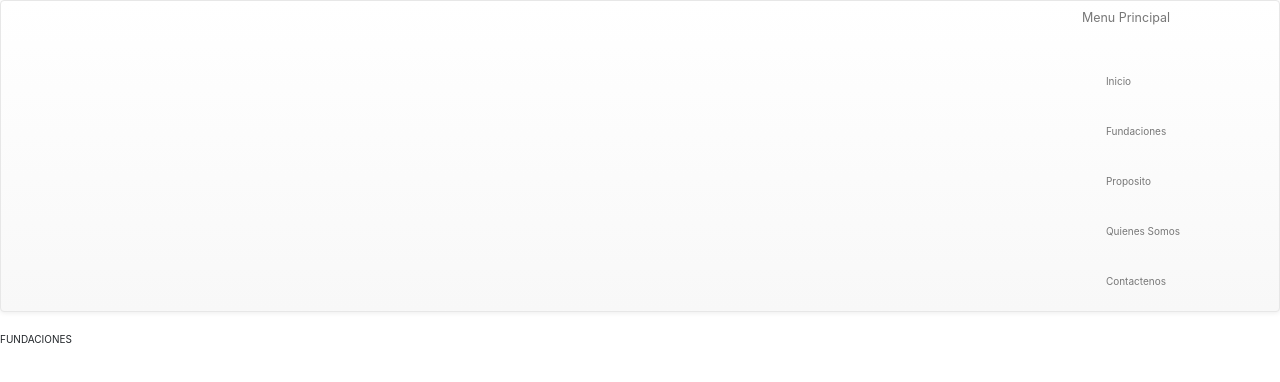
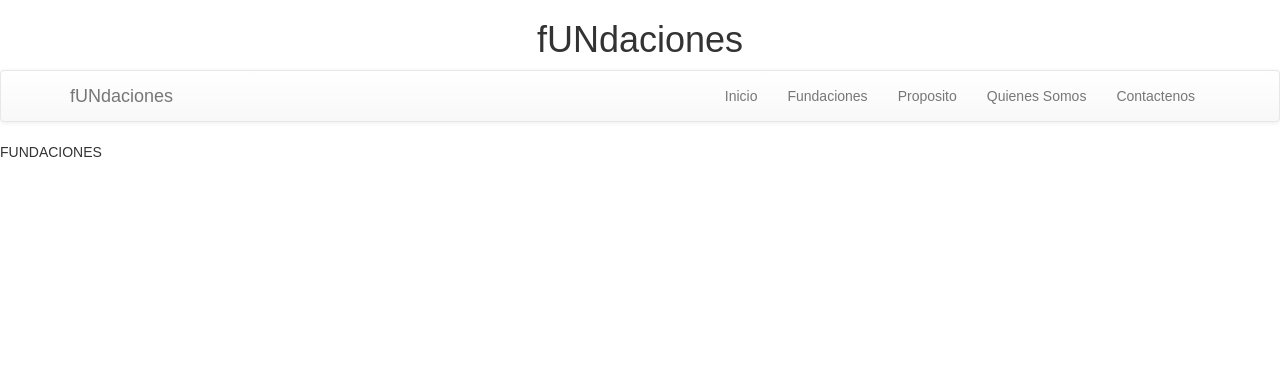
Before and after one commit to LantriAcademy/IS2_Lantri_FE, a React (Create React App) app: page /fundaciones/1 in a window 1280 px wide. Shown: the top 382 px of the page. Built offline with nearby package versions, Linux system fonts and the light colour scheme.

Commit message:
New organization and fixed header

```diff
--- a/package.json
+++ b/package.json
@@ -4,7 +4,6 @@
   "private": true,
   "dependencies": {
     "boostrap": "^2.0.0",
-    "bootstrap": "^4.0.0",
     "react": "^16.2.0",
     "react-bootstrap": "^0.32.1",
     "react-dom": "^16.2.0",
--- a/src/components/App.jsx
+++ b/src/components/App.jsx
@@ -12,14 +12,18 @@ class App extends Component {
   render() {
     return (
       <Router>
-        <div>
-          <NavigationMenu/>
-          <Route exact path = "/" component={Landing}/>
-          <Route path = "/fundaciones" component={Fundaciones}/>
-          <Route path = "/proposito" component={Proposito}/>
-          <Route path = "/quienessomos" component={QuienesSomos}/>
-          <Route path = "/contactenos" component={Contactenos}/>
-          <Route path = "/signup" component={SignUp}/>
+        <div class="content">
+          <div class="header">
+            <Route component={Landing}/>
+            <NavigationMenu />
+          </div>
+          <div class="body">
+            <Route path = "/fundaciones" component={Fundaciones}/>
+            <Route path = "/proposito" component={Proposito}/>
+            <Route path = "/quienessomos" component={QuienesSomos}/>
+            <Route path = "/contactenos" component={Contactenos}/>
+            <Route path = "/signup" component={SignUp}/>
+          </div>
         </div>
       </Router>
     );
--- a/src/components/Landing.jsx
+++ b/src/components/Landing.jsx
@@ -1,16 +1,13 @@
 import React, { Component } from 'react';
 import {Link} from "react-router-dom";
-import {Jumbotron , Grid, Row, Col, Image, Button} from "react-bootstrap";
+import { Grid, Row, Col, Image, Button} from "react-bootstrap";
 import "../styles/landing.css"
 
 export default class Landing extends Component {
     render() {
       return (
         <Grid>
-            <Jumbotron>
-                <h1 className = "title">fUNdaciones</h1>
-                <p>La info supongo :v</p>
-            </Jumbotron>
+            <h1 className = "title">fUNdaciones</h1>
         </Grid>
       );
     }
--- a/src/components/NavigationMenu.jsx
+++ b/src/components/NavigationMenu.jsx
@@ -9,7 +9,7 @@ export default class NavigationMenu extends Component {
           <Navbar default>
             <Navbar.Header>
                 <Navbar.Brand>
-                    <Link to="/">Menu Principal</Link>
+                    <Link to="/">fUNdaciones</Link>
                 </Navbar.Brand>
                 <Navbar.Toggle />
             </Navbar.Header>
--- a/src/index.js
+++ b/src/index.js
@@ -3,7 +3,6 @@ import ReactDOM from 'react-dom';
 import './styles/index.css';
 import App from './components/App';
 import registerServiceWorker from './registerServiceWorker';
-import Bootstrap from "bootstrap/dist/css/bootstrap.css";
 
 ReactDOM.render(<App />, document.getElementById('root'));
 registerServiceWorker();
```
Also changed, not shown: 1 other file (tests, documents, lock files or other folders).
